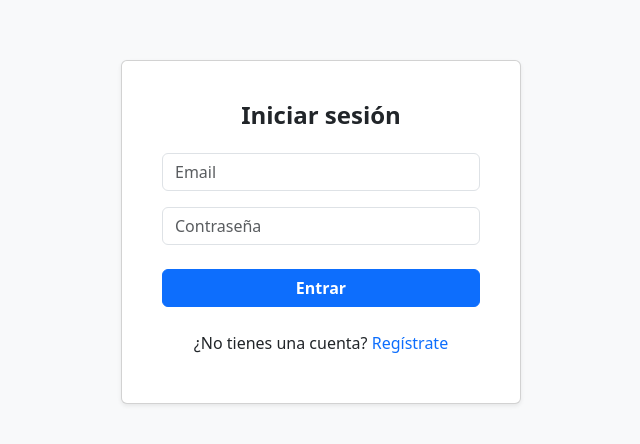
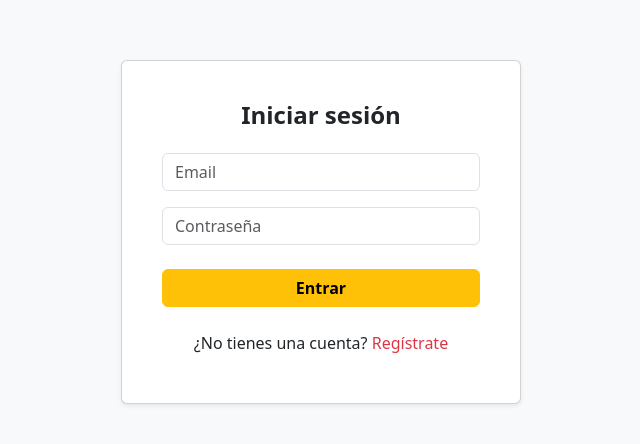
Before and after one commit to Lau-bor/Restaurante-Foodstack, a React (Vite) app in the folder frontend/: page /login in a window 1280 px wide. Shown: the part 168-612 px from the top of the page, without its empty margins (319-959 px from the left). Built offline with nearby package versions, Linux system fonts and the light colour scheme.

Commit message:
Realice cambios en los estilos del login

```diff
--- a/frontend/src/pages/Login/Login.jsx
+++ b/frontend/src/pages/Login/Login.jsx
@@ -66,7 +66,7 @@ function Login() {
             </div>
 
             <div className="d-grid mb-4">
-              <button type="submit" className="btn btn-primary fw-bold">
+              <button type="submit" className="btn btn-warning fw-bold">
                 Entrar
               </button>
             </div>
@@ -74,7 +74,7 @@ function Login() {
             <div className="text-center">
               <p className="mb-2">
                 ¿No tienes una cuenta?{" "}
-                <Link to="/register" className="text-primary text-decoration-none">
+                <Link to="/register" className="text-danger text-decoration-none">
                   Regístrate
                 </Link>
               </p>
```
